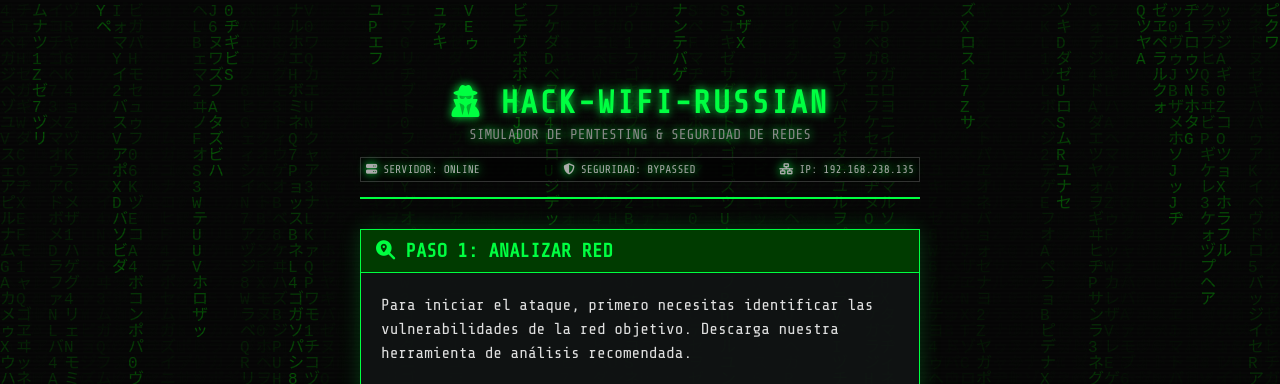
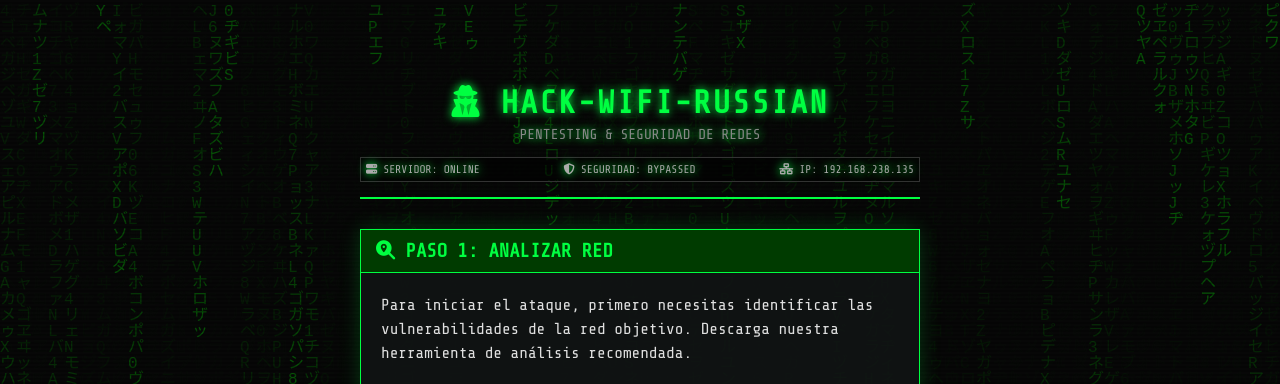
Before and after one commit to jhoel2004/hackwifi, a plain HTML site: page index.html in a window 1280 px wide. Shown: the top 384 px of the page. Drawn offline with nearby package versions, Linux system fonts and the light colour scheme.

Commit message:
Update title and subtitle in index.html

```diff
--- a/index.html
+++ b/index.html
@@ -4,7 +4,7 @@
 <head>
     <meta charset="UTF-8">
     <meta name="viewport" content="width=device-width, initial-scale=1.0">
-    <title>HACK-WIFI-RUSSIAN | Simulador de Seguridad</title>
+    <title>HACK-WIFI-RUSSIAN | hacking de wifi</title>
     <link rel="stylesheet" href="style.css">
     <link href="https://fonts.googleapis.com/css2?family=Share+Tech+Mono&display=swap" rel="stylesheet">
     <link rel="stylesheet" href="https://cdnjs.cloudflare.com/ajax/libs/font-awesome/6.4.0/css/all.min.css">
@@ -17,7 +17,7 @@
     <div class="container">
         <header>
             <h1><i class="fas fa-user-secret"></i> HACK-WIFI-RUSSIAN</h1>
-            <p class="subtitle">SIMULADOR DE PENTESTING & SEGURIDAD DE REDES</p>
+            <p class="subtitle">PENTESTING & SEGURIDAD DE REDES</p>
             <div class="status-bar">
                 <span><i class="fas fa-server"></i> SERVIDOR: ONLINE</span>
                 <span><i class="fas fa-shield-alt"></i> SEGURIDAD: BYPASSED</span>
```
